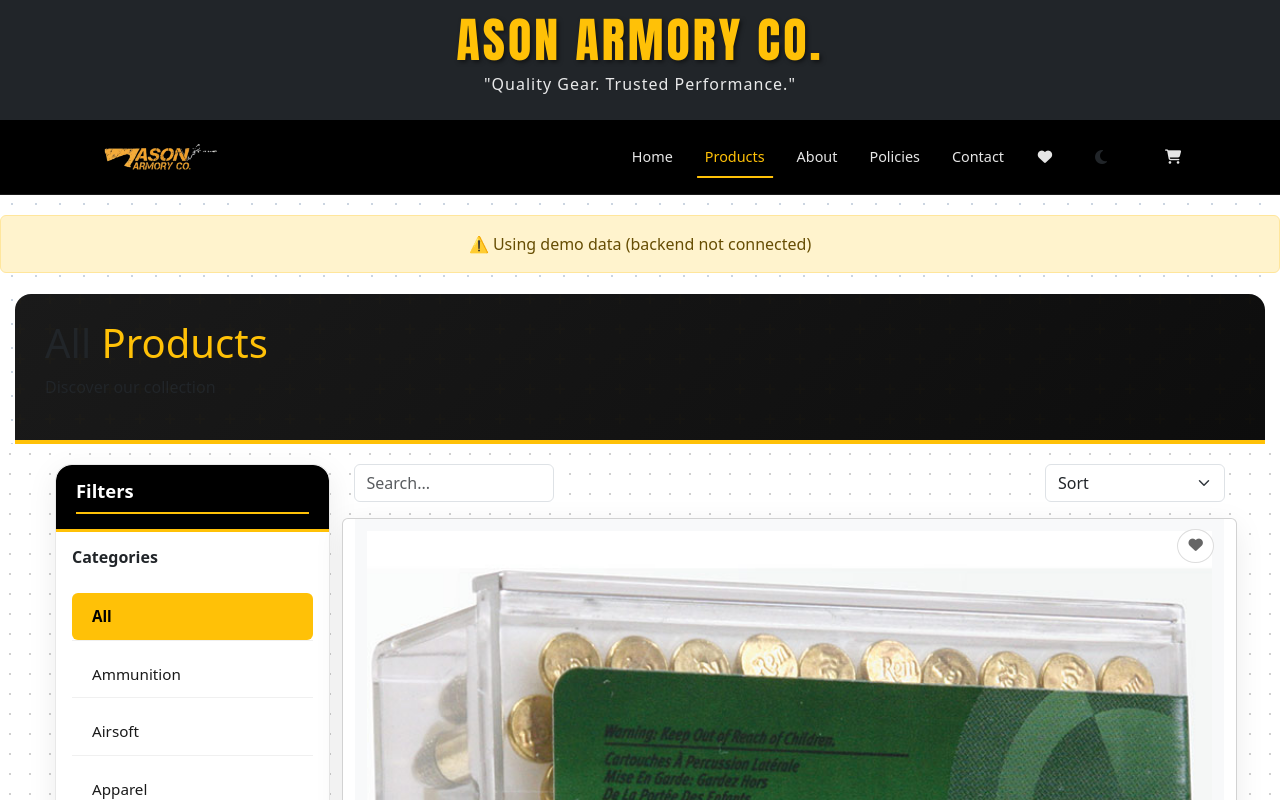
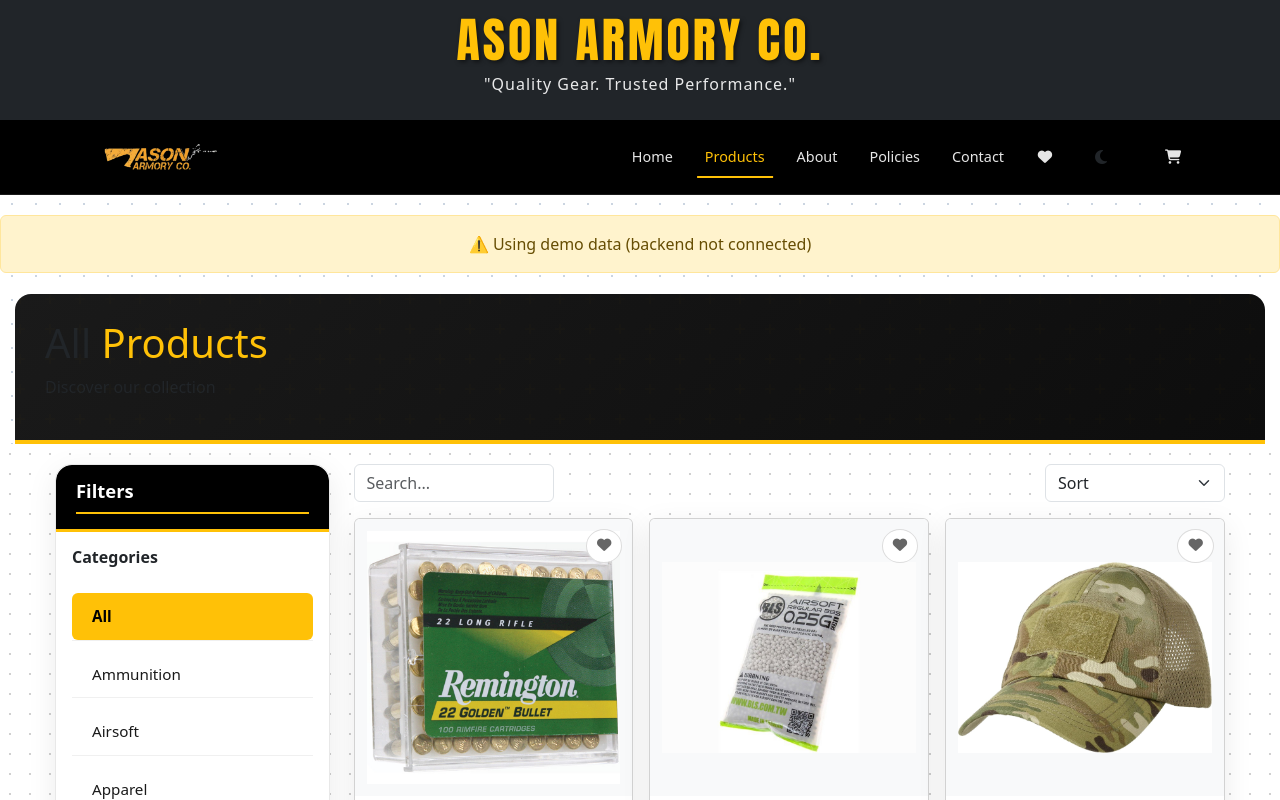
Before and after one commit to alesondepano/Ason-amory-frontend, a React (Vite) app: page /products in a window 1280 px wide. Shown: the top 800 px of the page. Built offline with nearby package versions, Linux system fonts and the light colour scheme; no server answers.

Commit message:
fix res undefined error

```diff
--- a/src/pages/Home.jsx
+++ b/src/pages/Home.jsx
@@ -40,18 +40,32 @@
         setLoading(true);
         setError(null);
 
+        const RAW_URL =
+          import.meta.env.VITE_API_URL ||
+          "https://ason-armory-backend.onrender.com";
 
-        const RAW_URL = import.meta.env.VITE_API_URL || "https://ason-armory-backend.onrender.com";
         const API_URL = RAW_URL.trim().replace(/\/$/, "");
+
+        // ✅ FIX: actually fetch data
+        const res = await fetch(`${API_URL}/products`);
 
         if (!res.ok) {
           throw new Error(`HTTP error! status: ${res.status}`);
         }
 
         const data = await res.json();
+
+        // ✅ Safety check
+        if (!Array.isArray(data)) {
+          throw new Error("Invalid API response");
+        }
+
         setProducts(data.slice(0, 4));
       } catch (err) {
-        console.warn("⚠️ Backend not available, using fallback data:", err.message);
+        console.warn(
+          "⚠️ Backend not available, using fallback data:",
+          err.message
+        );
         setError("Using demo data (backend not connected)");
         setProducts(FALLBACK_PRODUCTS.slice(0, 4));
       } finally {
@@ -64,69 +78,31 @@
 
   return (
     <>
-      {/* Hero Section - Carousel */}
+      {/* Hero Section */}
       <section className="home-hero">
         <div className="container">
           <div id="carouselExampleCaptions" className="carousel slide" data-bs-ride="carousel">
-            <div className="carousel-indicators">
-              <button type="button" data-bs-target="#carouselExampleCaptions" data-bs-slide-to="0" className="active" aria-current="true" aria-label="Slide 1"></button>
-              <button type="button" data-bs-target="#carouselExampleCaptions" data-bs-slide-to="1" aria-label="Slide 2"></button>
-              <button type="button" data-bs-target="#carouselExampleCaptions" data-bs-slide-to="2" aria-label="Slide 3"></button>
-              <button type="button" data-bs-target="#carouselExampleCaptions" data-bs-slide-to="3" aria-label="Slide 4"></button>
-              <button type="button" data-bs-target="#carouselExampleCaptions" data-bs-slide-to="4" aria-label="Slide 5"></button>
-            </div>
 
             <div className="carousel-inner">
-              <div className="carousel-item active">
-                <img src={banner1} className="d-block w-100 banner-img" alt="Premium tactical gear collection" loading="lazy" />
-                <div className="carousel-caption d-none d-md-block">
-                  <img src={logo} alt="Ason Armory Logo" className="banner-logo" loading="lazy" />
-                  <p>Quality Gear. Trusted Performance.</p>
+              {[banner1, banner2, banner3, banner4, banner5].map((banner, index) => (
+                <div className={`carousel-item ${index === 0 ? "active" : ""}`} key={index}>
+                  <img src={banner} className="d-block w-100 banner-img" alt="Banner" />
+                  <div className="carousel-caption d-none d-md-block">
+                    <img src={logo} alt="Logo" className="banner-logo" />
+                    <p>Quality Gear. Trusted Performance.</p>
+                  </div>
                 </div>
-              </div>
-
-              <div className="carousel-item">
-                <img src={banner2} className="d-block w-100 banner-img" alt="Tactical vests showcase" loading="lazy" />
-                <div className="carousel-caption d-none d-md-block">
-                  <img src={logo} alt="Ason Armory Logo" className="banner-logo" loading="lazy" />
-                  <p>Premium Tactical Vests</p>
-                </div>
-              </div>
-
-              <div className="carousel-item">
-                <img src={banner3} className="d-block w-100 banner-img" alt="Action-ready equipment" loading="lazy" />
-                <div className="carousel-caption d-none d-md-block">
-                  <img src={logo} alt="Ason Armory Logo" className="banner-logo" loading="lazy" />
-                  <p>Built for Action</p>
-                </div>
-              </div>
-
-              <div className="carousel-item">
-                <img src={banner4} className="d-block w-100 banner-img" alt="Precision equipment display" loading="lazy" />
-                <div className="carousel-caption d-none d-md-block">
-                  <img src={logo} alt="Ason Armory Logo" className="banner-logo" loading="lazy" />
-                  <p>Precision Equipment</p>
-                </div>
-              </div>
-
-              <div className="carousel-item">
-                <img src={banner5} className="d-block w-100 banner-img" alt="Complete your loadout" loading="lazy" />
-                <div className="carousel-caption d-none d-md-block">
-                  <img src={logo} alt="Ason Armory Logo" className="banner-logo" loading="lazy" />
-                  <p>Complete Your Loadout</p>
-                </div>
-              </div>
+              ))}
             </div>
 
             <button className="carousel-control-prev" type="button" data-bs-target="#carouselExampleCaptions" data-bs-slide="prev">
-              <span className="carousel-control-prev-icon" aria-hidden="true"></span>
-              <span className="visually-hidden">Previous</span>
+              <span className="carousel-control-prev-icon"></span>
             </button>
 
             <button className="carousel-control-next" type="button" data-bs-target="#carouselExampleCaptions" data-bs-slide="next">
-              <span className="carousel-control-next-icon" aria-hidden="true"></span>
-              <span className="visually-hidden">Next</span>
+              <span className="carousel-control-next-icon"></span>
             </button>
+
           </div>
         </div>
       </section>
@@ -134,6 +110,7 @@
       {/* Products Section */}
       <section className="home-products">
         <div className="container">
+
           <div className="products-title-banner">
             <h2 className="section-title">
               Featured <span className="text-gold">Products</span>
@@ -144,21 +121,21 @@
             </Link>
           </div>
 
+          {/* Loading */}
           {loading && (
             <div className="text-center py-4">
-              <div className="spinner-border text-gold" role="status">
-                <span className="visually-hidden">Loading...</span>
-              </div>
+              <div className="spinner-border text-gold"></div>
             </div>
           )}
 
+          {/* Error */}
           {error && !loading && (
-            <div className="alert alert-warning text-center mb-3">
-              <i className="fas fa-exclamation-triangle me-2"></i>
+            <div className="alert alert-warning text-center">
               {error}
             </div>
           )}
 
+          {/* Products */}
           {!loading && products.length > 0 && (
             <div className="row g-3 g-md-4">
               {products.map(product => (
@@ -169,11 +146,13 @@
             </div>
           )}
 
+          {/* Empty */}
           {!loading && products.length === 0 && (
-            <div className="col-12 text-center text-muted py-4">
-              <p>No products available at the moment.</p>
+            <div className="text-center text-muted py-4">
+              No products available.
             </div>
           )}
+
         </div>
       </section>
     </>
--- a/src/pages/ProductList.jsx
+++ b/src/pages/ProductList.jsx
@@ -28,12 +28,13 @@
   const [products, setProducts] = useState([]);
   const [loading, setLoading] = useState(true);
   const [error, setError] = useState(null);
+
   const [selectedCategory, setSelectedCategory] = useState("All");
   const [sortBy, setSortBy] = useState("");
+  const [priceRange, setPriceRange] = useState({ min: "", max: "" });
+
   const [searchParams, setSearchParams] = useSearchParams();
-
   const searchQuery = searchParams.get("search")?.toLowerCase() || "";
-  const [priceRange, setPriceRange] = useState({ min: "", max: "" });
 
   useEffect(() => {
     const fetchProducts = async () => {
@@ -47,9 +48,8 @@
 
         const API_URL = RAW_URL.trim().replace(/\/$/, "");
 
-        console.log("🔍 Fetching from:", `${API_URL}/api/products`);
-
-        const res = await fetch(`${API_URL}/api/products`);
+        // ✅ FIX: match Home endpoint
+        const res = await fetch(`${API_URL}/products`);
 
         if (!res.ok) {
           throw new Error(`Server error: ${res.status}`);
@@ -74,10 +74,12 @@
     fetchProducts();
   }, []);
 
+  // ✅ categories
   const categories = ["All", ...new Set(products.map((p) => p.category))];
 
-  const sortProducts = (products, sortBy) => {
-    const sorted = [...products];
+  // ✅ sorting
+  const sortProducts = (list) => {
+    const sorted = [...list];
 
     switch (sortBy) {
       case "price-low":
@@ -93,34 +95,27 @@
     }
   };
 
-  const getFilteredProducts = () => {
-    let result = [...products];
+  // ✅ filtering
+  const filteredProducts = sortProducts(
+    products.filter((p) => {
+      const matchCategory =
+        selectedCategory === "All" || p.category === selectedCategory;
 
-    if (selectedCategory !== "All") {
-      result = result.filter((p) => p.category === selectedCategory);
-    }
+      const matchSearch =
+        p.name.toLowerCase().includes(searchQuery) ||
+        p.category.toLowerCase().includes(searchQuery);
 
-    if (searchQuery) {
-      result = result.filter(
-        (p) =>
-          p.name.toLowerCase().includes(searchQuery) ||
-          p.category.toLowerCase().includes(searchQuery)
-      );
-    }
+      const matchMin =
+        !priceRange.min || p.price >= Number(priceRange.min);
 
-    if (priceRange.min) {
-      result = result.filter((p) => p.price >= Number(priceRange.min));
-    }
+      const matchMax =
+        !priceRange.max || p.price <= Number(priceRange.max);
 
-    if (priceRange.max) {
-      result = result.filter((p) => p.price <= Number(priceRange.max));
-    }
+      return matchCategory && matchSearch && matchMin && matchMax;
+    })
+  );
 
-    return sortBy ? sortProducts(result, sortBy) : result;
-  };
-
-  const filteredProducts = getFilteredProducts();
-
+  // handlers
   const handleSearchChange = (e) => {
     const query = e.target.value;
     setSearchParams(query ? { search: query } : {});
@@ -138,6 +133,7 @@
     setSearchParams({});
   };
 
+  // loading
   if (loading) {
     return (
       <div className="text-center py-5">
@@ -149,7 +145,7 @@
 
   return (
     <>
-      {/* ✅ FIXED: Error now inside return */}
+      {/* ERROR */}
       {error && (
         <div className="alert alert-warning text-center">
           ⚠️ {error}
@@ -174,6 +170,7 @@
       <section className="products-content">
         <div className="container">
           <div className="row">
+
             {/* SIDEBAR */}
             <div className="col-lg-3">
               <Sidebar
@@ -229,19 +226,24 @@
                   <option value="">Sort</option>
                   <option value="price-low">Low to High</option>
                   <option value="price-high">High to Low</option>
+                  <option value="name-asc">A-Z</option>
+                  <option value="name-desc">Z-A</option>
                 </select>
               </div>
 
-              <div className="row">
+              <div className="row g-3">
                 {filteredProducts.length > 0 ? (
                   filteredProducts.map((p) => (
-                    <ProductCard key={p.id} product={p} />
+                    <div className="col-lg-4 col-md-6" key={p.id}>
+                      <ProductCard product={p} />
+                    </div>
                   ))
                 ) : (
                   <h4 className="text-center">No products found</h4>
                 )}
               </div>
             </div>
+
           </div>
         </div>
       </section>
```
